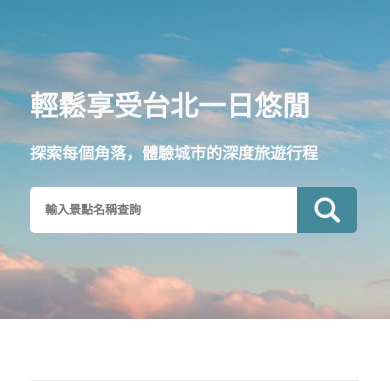
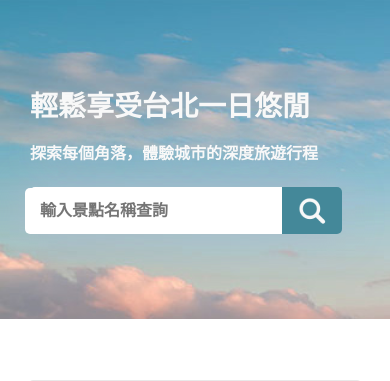
Before and after one commit to smallgirl6/taipeidaytrip, a Flask app: page / in a window 390 px wide. Shown: the part 55-436 px from the top of the page. Run offline with Flask 2, Linux system fonts and the light colour scheme; data that the repository does not hold is empty.

Commit message:
2022-12-01 10:19

```diff
--- a/taipei-day-trip/static/css/index.css
+++ b/taipei-day-trip/static/css/index.css
@@ -92,6 +92,7 @@ body {
 }
 .search-bar{
     z-index: 9;
+    width: 460px;
     flex: none;
     display: flex;
     margin-top: 188px;
@@ -109,10 +110,9 @@ body {
 
 .search-text input{
     flex: none;
-    /* width: 366px; */
-    height: 14px;
-    margin-left: 15px;
-    margin-right: 30px;
+    width: 370px;
+    height: 16px;
+    padding: 15px;
     font-family: 'Noto Sans TC';
     font-style: normal;
     font-weight: 700;
@@ -120,11 +120,12 @@ body {
     line-height: 16px;
     color: #757575;
     border: 0px;
+    border-radius: 5px;
 }
 .searchbar-icon-img{
     flex: none;
     width: 60px;
-    height: 46px;
+    height: 47px;
     background: url(../pic/icon/icon_search.png);
     background-color: #448899;
     background-repeat: no-repeat;
@@ -294,16 +295,15 @@ body {
         width: 100%;
     }
     .search-bar{
-        width: 90%;
+        width: 85%;
     }
     .search-text{
-        width: 90%;
+        width: 85%;
     }
     .search-text input{
         margin-left: 40px;
-        margin-right: -20px;
-        font-size: 12px;
-        width: 90%;
+        /* font-size: 12px; */
+        width: 85%;
     }
 
     .Attractions{
--- a/taipei-day-trip/static/js/index.js
+++ b/taipei-day-trip/static/js/index.js
@@ -79,7 +79,7 @@
                     return response.json();
                 }).then(function(data){
                     let nextpage= data.nextPage;     //下一page
-                    let count = data["data"].length; //看有幾筆資料
+                    // let count = data["data"].length; //看有幾筆資料
                     for(let i=0; i< data["data"].length; i++){
                     //做下一頁新的HTML框
                         //外框 每個景點
@@ -137,8 +137,15 @@
             }
         });
     }, options);
+
     const footer = document.querySelector(".footer");
     observer.observe(footer); // 指定觀察footer
+
+    // 若跑完全部葉面想要再指定關鍵字查詢的話，再把剛剛被關掉的指定觀察footer給開啟
+    const searchbarbtn = document.getElementById("searchbar-icon-img");
+    searchbarbtn.addEventListener("click",function(event){
+        observer.observe(footer);
+    });
 
 //搜尋欄位
     //抓取使用者輸入資料
@@ -152,7 +159,6 @@
         fetch(src,{methods:"GET",}).then(function(response){
             return response.json();
         }).then(function(data){
-            console.log(data)
             if (data["error"]==true){ //如果沒有對應資料的話API會給["error"]==true
                 Attractions.innerHTML = "查無相關景點";//把原本圖片給洗掉顯示"查無相關景點"
             }
@@ -208,6 +214,7 @@
                 Attractions.appendChild(NextAttraction);
             };
             isLoading = false;
+            page = nextpage;
         });
     };
 
--- a/taipei-day-trip/templates/index.html
+++ b/taipei-day-trip/templates/index.html
@@ -26,7 +26,7 @@
             <div class="search-bar">
                 <div class="search-text" >
                     <input type="text" id="keyword" placeholder="輸入景點名稱查詢" >
-                    <button class="searchbar-icon-img" onclick="searchbar()"></button>
+                    <button class="searchbar-icon-img" id="searchbar-icon-img" onclick="searchbar()"></button>
                 </div>
             </div>
             <div class="categoryMenu"></div>
```
Also changed, not shown: taipei-day-trip/static/pic/Picture.png (deleted).
